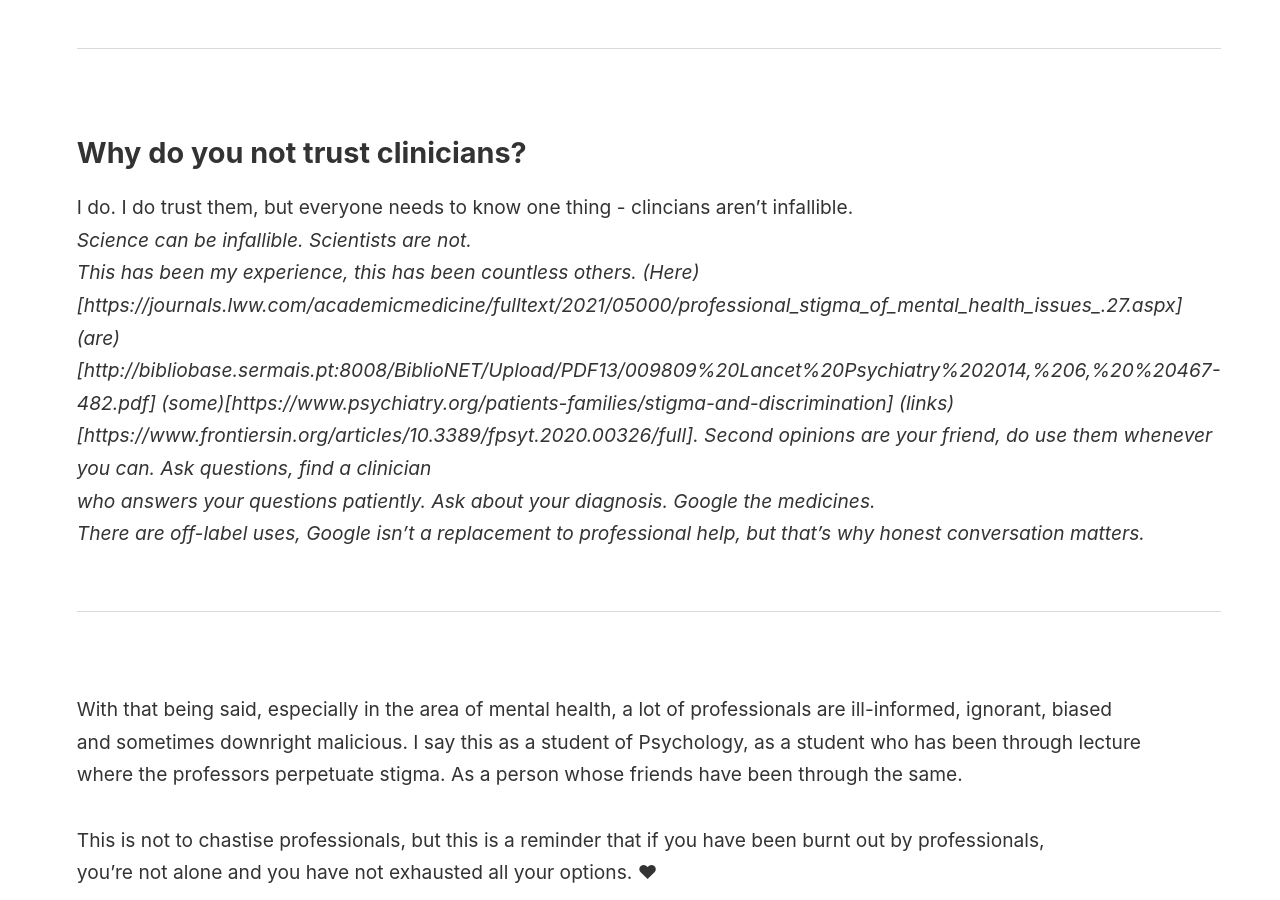
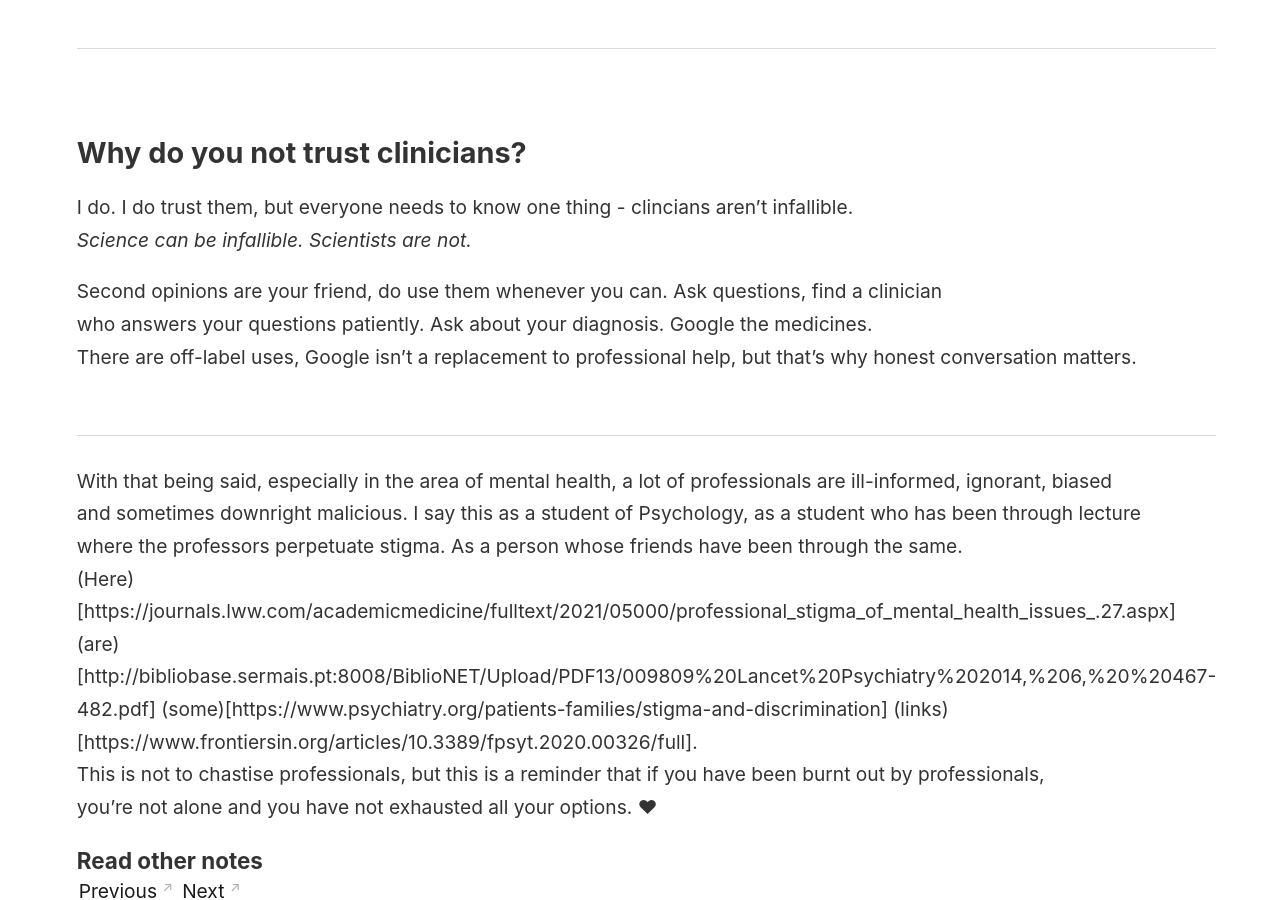
Before and after one commit to corvusdeinanis/couscous, a Jekyll site: the page built from _notes/survivor led.md, in a window 1280 px wide and 900 px high, scrolled down 835 px. Built offline with Jekyll 4.4.1, drawn with Linux system fonts in a browser that asks for light colours.

Commit message:
Update survivor led.md

```diff
--- a/_notes/survivor led.md
+++ b/_notes/survivor led.md
@@ -22,21 +22,23 @@
 <br>
 <hr>
 <br>
+
+
 ## Why do you not trust clinicians?
 
+
 I do. I do trust them, but everyone needs to know one thing - clincians aren't infallible. <br>
-<i> Science can be infallible. Scientists are not.  <i> <br>
-  This has been my experience, this has been countless others. (Here)[https://journals.lww.com/academicmedicine/fulltext/2021/05000/professional_stigma_of_mental_health_issues_.27.aspx] (are)[http://bibliobase.sermais.pt:8008/BiblioNET/Upload/PDF13/009809%20Lancet%20Psychiatry%202014,%206,%20%20467-482.pdf] (some)[https://www.psychiatry.org/patients-families/stigma-and-discrimination] (links)[https://www.frontiersin.org/articles/10.3389/fpsyt.2020.00326/full].
+<i> Science can be infallible. Scientists are not.  </i> <br>
+
 Second opinions are your friend, do use them whenever you can. Ask questions, find a clinician <br>
 who answers your questions patiently. Ask about your diagnosis. Google the medicines. <br>
 There are off-label uses, Google isn't a replacement to professional help, but that's why honest conversation matters. <br>
 <br>
 <hr>
-<br>
 
 With that being said, especially in the area of mental health, a lot of professionals are ill-informed, ignorant, biased <br>
 and sometimes downright malicious. I say this as a student of Psychology, as a student who has been through lecture <br>
-where the professors perpetuate stigma. As a person whose friends have been through the same. <br>
+where the professors perpetuate stigma. As a person whose friends have been through the same. <br> (Here)[https://journals.lww.com/academicmedicine/fulltext/2021/05000/professional_stigma_of_mental_health_issues_.27.aspx] (are)[http://bibliobase.sermais.pt:8008/BiblioNET/Upload/PDF13/009809%20Lancet%20Psychiatry%202014,%206,%20%20467-482.pdf] (some)[https://www.psychiatry.org/patients-families/stigma-and-discrimination] (links)[https://www.frontiersin.org/articles/10.3389/fpsyt.2020.00326/full].
 <br>
 This is not to chastise professionals, but this is a reminder that if you have been burnt out by professionals, <br>
 you're not alone and you have not exhausted all your options. ♥
```
